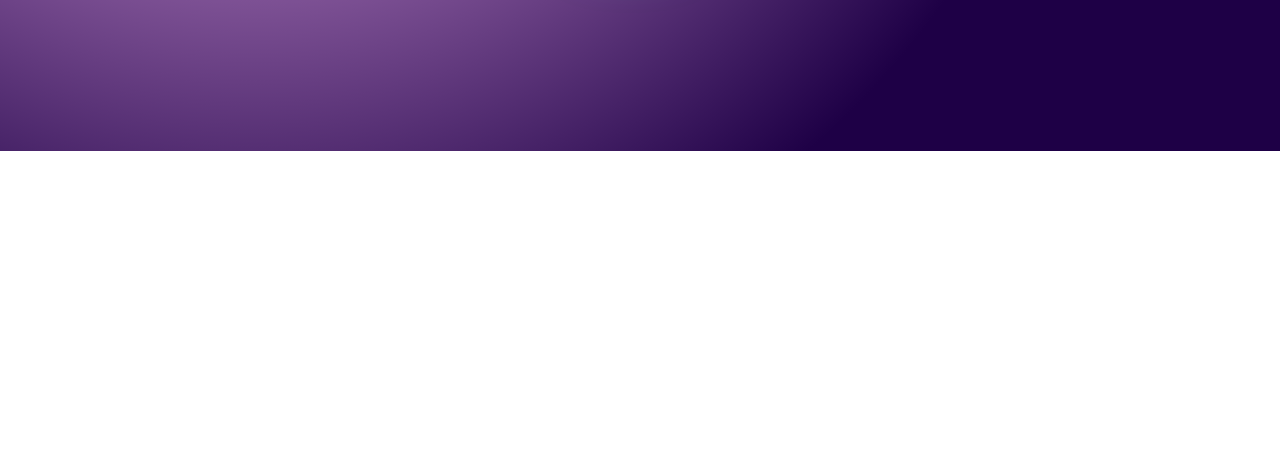
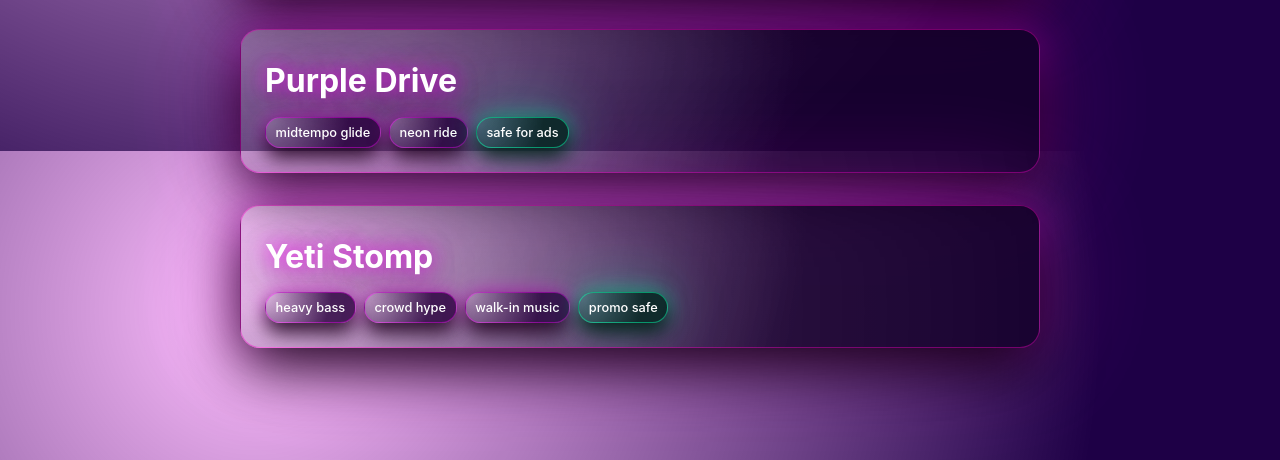
Before and after one commit to timmyjonesusn-netizen/Timmy-wsgi, a plain HTML site: page templates/index.html in a window 1280 px wide. Shown: the part 649-1109 px from the top of the page. Before the commit the page ends 800 px from the top, so only its background shows below. Drawn offline with Linux system fonts and the light colour scheme.

Commit message:
Update style.css

```diff
--- a/static/style.css
+++ b/static/style.css
@@ -1,4 +1,4 @@
-/* --- Page background / global --- */
+/* -------- GLOBAL PAGE BACKGROUND / TYPE -------- */
 body {
   margin: 0;
   padding: 2rem 1rem 5rem;
@@ -9,13 +9,12 @@ body {
   color: #fff;
 }
 
-/* layout wrapper */
 .page-wrap {
   max-width: 800px;
   margin: 0 auto;
 }
 
-/* --- Header text --- */
+/* -------- HEADER TEXT -------- */
 .headline {
   font-size: clamp(2rem, 2.2rem + 1vw, 2.6rem);
   font-weight: 700;
@@ -38,11 +37,11 @@ body {
     0 10px 30px rgba(0,0,0,0.8);
 }
 
-/* --- Playlist card link wrappers --- */
-.playlist-block {
+/* -------- PLAYLIST CARD (CLICKABLE AREA) -------- */
+.playlist-card {
   display: block;
-  text-decoration: none;
-  color: inherit;
+  text-decoration: none;          /* kill blue underline */
+  color: inherit;                 /* keep white text */
 
   background: radial-gradient(circle at 0% 0%, rgba(255,255,255,0.12) 0%, rgba(20,0,40,0.8) 70%);
   border-radius: 20px;
@@ -57,11 +56,11 @@ body {
 
   position: relative;
   overflow: hidden;
-  transition: all .2s ease;
+  transition: all .18s ease;
 }
 
-/* glossy edge/highlight at the top of each card */
-.playlist-block::before {
+/* glossy highlight layer */
+.playlist-card::before {
   content: "";
   position: absolute;
   inset: 0;
@@ -73,32 +72,41 @@ body {
   pointer-events: none;
   mix-blend-mode: screen;
   opacity: .4;
-  transition: opacity .2s;
+  transition: opacity .18s;
 }
 
-/* hover / tap feedback */
-.playlist-block:active,
-.playlist-block:hover {
+.playlist-card:hover,
+.playlist-card:active {
   transform: translateY(-2px) scale(1.01);
   box-shadow:
     0 30px 70px rgba(0,0,0,0.95),
     0 0 50px rgba(255,0,255,0.6),
     0 0 160px rgba(255,0,255,0.45);
 }
-.playlist-block:active::before,
-.playlist-block:hover::before {
+
+.playlist-card:hover::before,
+.playlist-card:active::before {
   opacity: .6;
 }
 
-/* inside each card */
-.playlist-inner {
+/* content wrapper inside card */
+.playlist-content {
   position: relative;
   z-index: 2;
 }
 
-/* playlist title */
+/* row for title and (later we can add play button etc.) */
+.playlist-title-row {
+  display: flex;
+  align-items: flex-start;
+  justify-content: space-between;
+  flex-wrap: wrap;
+  margin-bottom: .75rem;
+}
+
+/* playlist title text */
 .playlist-name {
-  margin: 0 0 .75rem 0;
+  margin: 0;
   font-size: clamp(1.5rem, 1.2rem + 1vw, 2rem);
   font-weight: 700;
   line-height: 1.2;
@@ -109,24 +117,22 @@ body {
     0 10px 40px rgba(0,0,0,0.9);
 }
 
-/* bubble row container */
+/* -------- BUBBLE ROW UNDER TITLE -------- */
 .bubble-row {
   display: flex;
   flex-wrap: wrap;
-  gap: .5rem .5rem;
-  row-gap: .5rem;
-  column-gap: .5rem;
+  gap: .5rem;
   max-width: 100%;
 }
 
-/* pill/bubble base */
+/* pill style */
 .bubble {
   display: inline-block;
-  font-size: .9rem;
+  font-size: .8rem;
   line-height: 1.2;
   font-weight: 500;
   color: #fff;
-  padding: .5rem .6rem .45rem;
+  padding: .45rem .6rem .4rem;
   border-radius: 999px;
   background: radial-gradient(circle at 0% 0%, rgba(255,255,255,0.18) 0%, rgba(40,0,60,0.8) 70%);
   box-shadow:
@@ -136,9 +142,9 @@ body {
   white-space: nowrap;
 }
 
-/* special bubble for “safe” tags */
+/* greenish version for “safe / cleared / approved” tags */
 .bubble-safe {
-  background: radial-gradient(circle at 0% 0%, rgba(0,255,150,0.2) 0%, rgba(0,40,30,0.8) 70%);
+  background: radial-gradient(circle at 0% 0%, rgba(0,255,150,0.22) 0%, rgba(0,40,30,0.8) 70%);
   border: 1px solid rgba(0,255,170,0.5);
   box-shadow:
     0 10px 20px rgba(0,0,0,0.8),
@@ -146,23 +152,27 @@ body {
     0 0 60px rgba(0,255,170,0.4);
 }
 
-/* spacing tweaks for bigger screens */
+/* -------- RESPONSIVE TWEAKS -------- */
 @media (min-width: 480px) {
   body {
     padding-left: 2rem;
     padding-right: 2rem;
   }
 
-  .playlist-block {
+  .playlist-card {
     padding: 2rem 1.5rem 1.5rem;
     margin-bottom: 2rem;
   }
 
-  .playlist-name {
+  .playlist-title-row {
     margin-bottom: 1rem;
   }
 
   .bubble-row {
     max-width: 90%;
   }
+
+  .bubble {
+    font-size: .8rem;
+  }
 }
```
